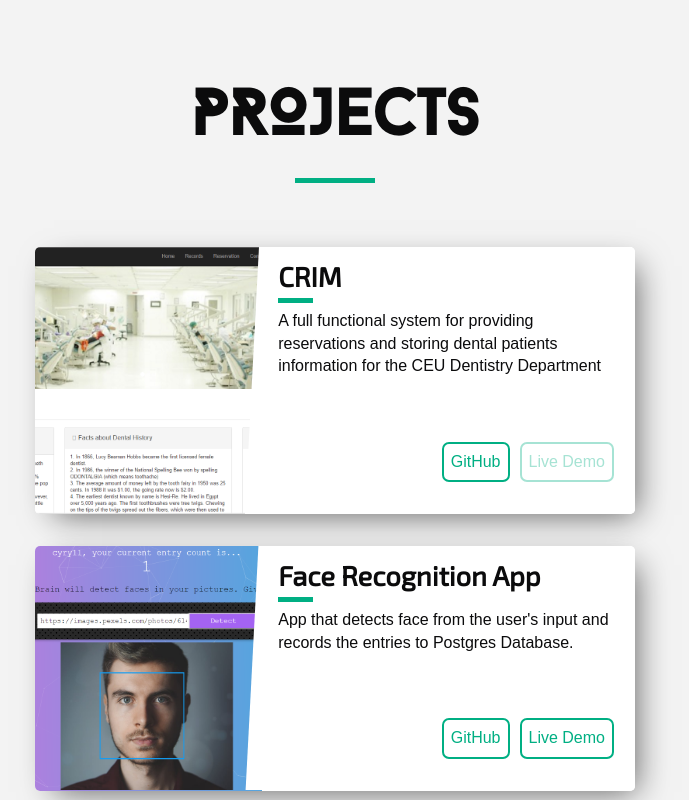
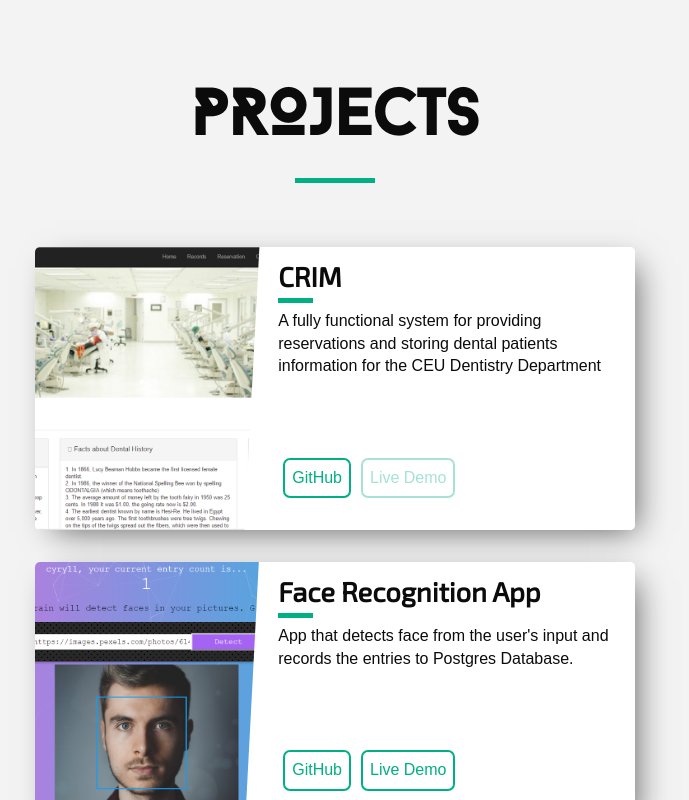
Before and after one commit to galoncyryll/portfolio, a React (Create React App) app: page / in a window 1280 px wide. Shown: the part 2000-2800 px from the top of the page, without its empty margins (305-994 px from the left). Built offline with nearby package versions, Linux system fonts and the light colour scheme.

Commit message:
added new project

```diff
--- a/src/components/projects/projectCard/projectCard.css
+++ b/src/components/projects/projectCard/projectCard.css
@@ -122,6 +122,7 @@
 .project-card p {
     position: relative;
     margin-top: 4rem;
+    display: inline-block;
 }
 
 .project-card p:first-of-type {
--- a/src/components/projects/projects.js
+++ b/src/components/projects/projects.js
@@ -6,6 +6,7 @@ import Brain from './img/brain.PNG';
 import Crim from './img/Crim.png';
 import GitHub from './img/GitHub.PNG';
 import DiscordBanner from './img/discordbanner.png';
+import Shop from './img/shop.PNG';
 
 class Projects extends Component {
     render () {
@@ -16,7 +17,7 @@ class Projects extends Component {
                     <ProjectCards
                         title='CRIM'
                         bgImage={Crim}
-                        description={`A full functional system for providing reservations and storing dental patients information for the CEU Dentistry Department`}
+                        description={`A fully functional system for providing reservations and storing dental patients information for the CEU Dentistry Department`}
                         tech={['HTML5/CSS3', 'Javascript', 'Java', 'MySQL']}
                         GitHub='https://github.com/galoncyryll/CRIM'
                     />
@@ -24,15 +25,23 @@ class Projects extends Component {
                         title='Face Recognition App'
                         bgImage={Brain}
                         description={`App that detects face from the user's input and records the entries to Postgres Database.`}
-                        tech={['HTML5/CSS3', 'Javascript', 'ReactJS', 'NodeJS', 'ExpressJS', 'Clarifai API', 'Heroku']}
+                        tech={['HTML5/CSS3', 'ES6+', 'ReactJS', 'NodeJS', 'ExpressJS', 'Clarifai API', 'Heroku']}
                         GitHub='https://github.com/galoncyryll/face-recognition-app'
                         Demo='https://face-recognition-p.herokuapp.com/'
+                    />
+                    <ProjectCards
+                        title='cystore (eCommerce project)'
+                        bgImage={Shop}
+                        description={`eCommerce phone store with a secure payment system (Paypal)`}
+                        tech={['HTML5/CSS3', 'ES6+', 'ReactJS', 'PayPal Express Checkout', 'React Context API', 'Netlify']}
+                        GitHub='https://github.com/galoncyryll/cystore'
+                        Demo='https://cystore.netlify.com/'
                     />
                     <ProjectCards
                         title='GitHub Profile Finder'
                         bgImage={GitHub}
                         description={`A simple searching app that consumes GitHub's API and shows their 5 latest repositories.`}
-                        tech={['HTML5/CSS3', 'Javascript', 'jQuery', 'GitHub API']}
+                        tech={['HTML5/CSS3', 'ES6+', 'jQuery', 'GitHub API']}
                         GitHub='https://github.com/galoncyryll/github-profile-finder'
                         Demo='https://galoncyryll.github.io/github-profile-finder/'
                     />
```
Also changed, not shown: src/components/navbar/sidedrawer/sidedrawer.css (indentation only), src/components/projects/img/shop.PNG (added).
